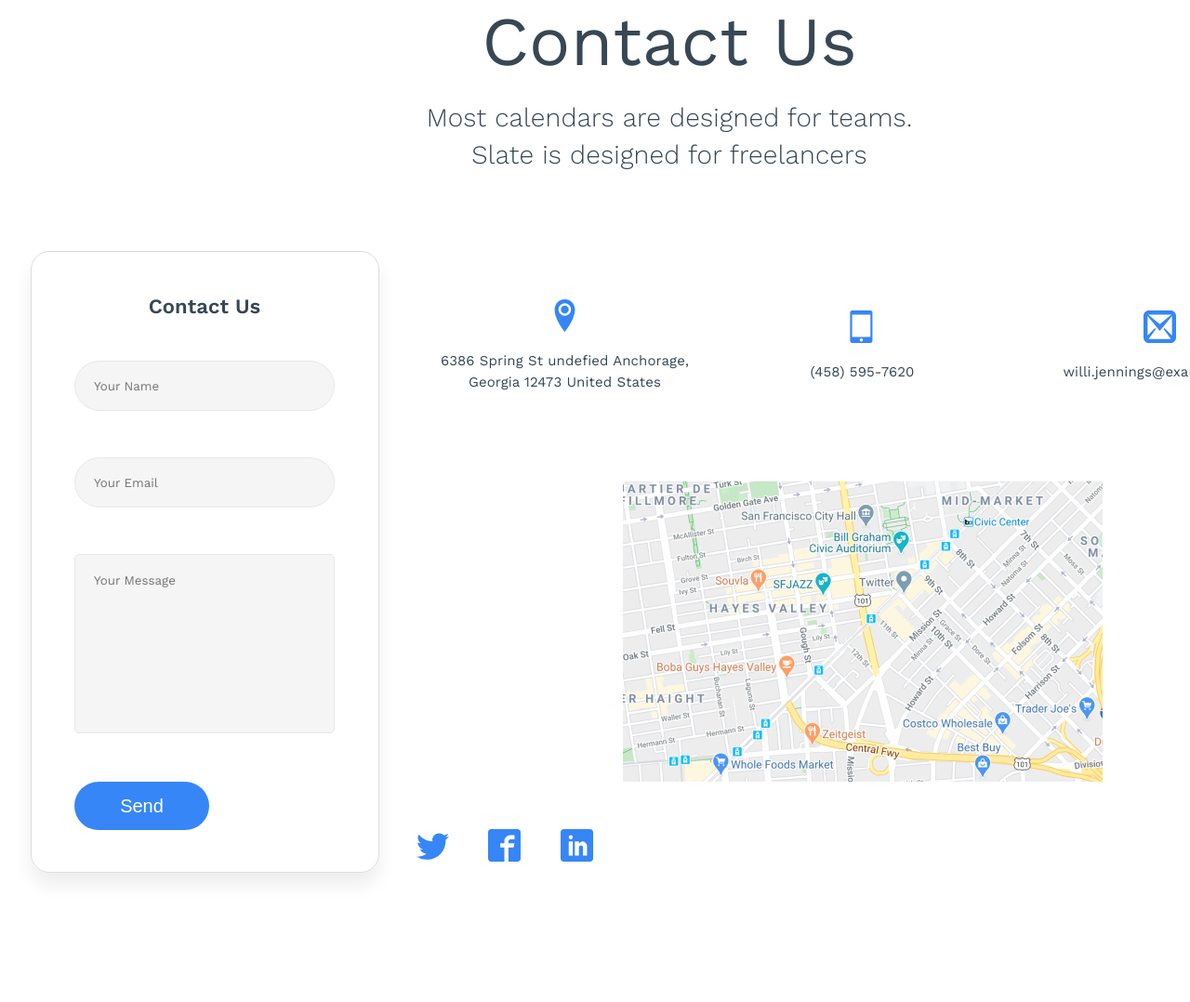
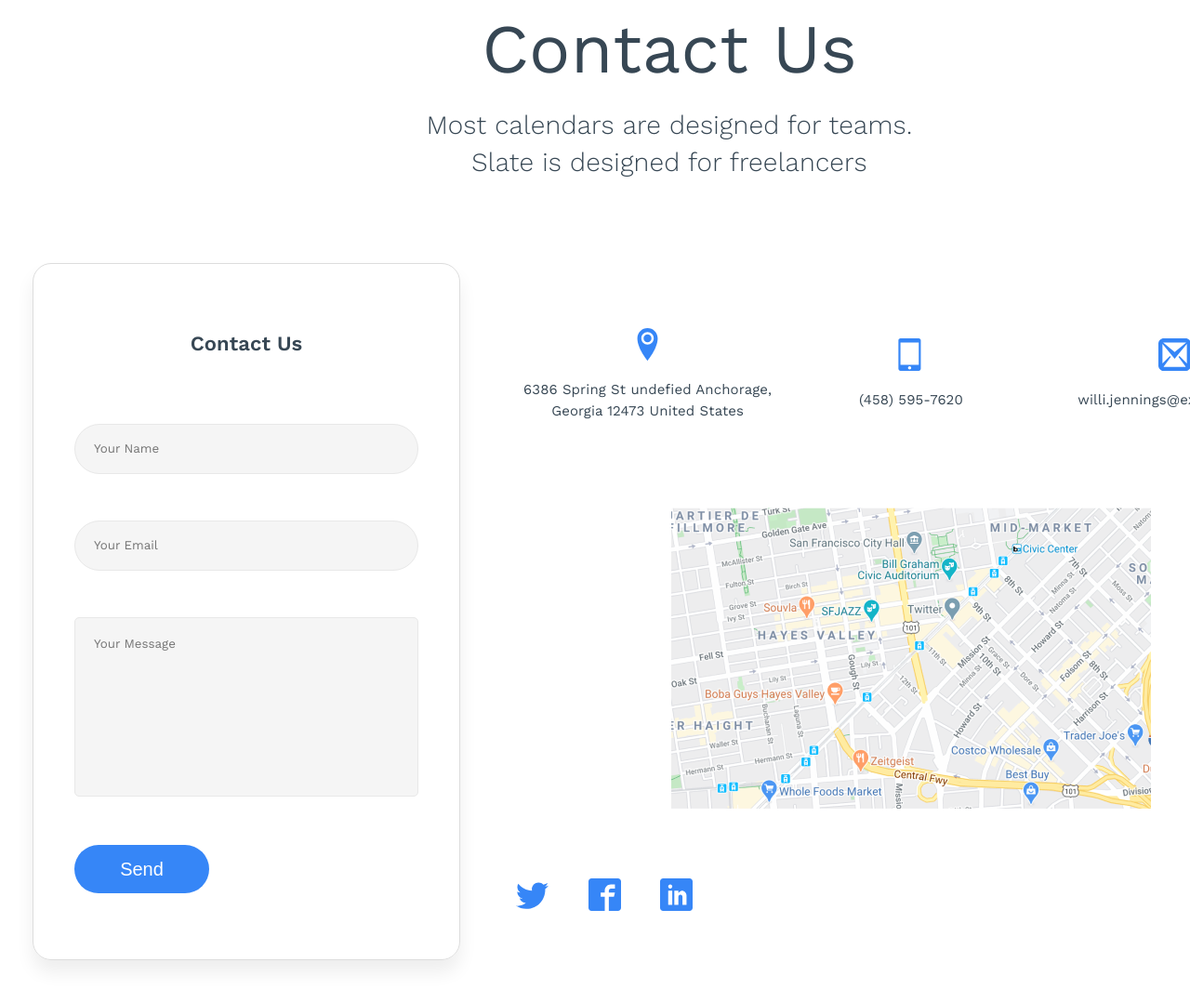
Before and after one commit to sagaban/pipistrello-project, a website: page index.html in a window 1280 px wide. Shown: the part 6553-7631 px from the top of the page at 93% size. Before the commit the page ends 7575 px from the top, so only its background shows below. Drawn offline with nearby package versions, Linux system fonts and the light colour scheme; files that its build step writes are made by us from their sources.

Commit message:
nueva contact section

```diff
--- a/index.html
+++ b/index.html
@@ -436,7 +436,7 @@
     <!--CONTACT SECTION-->
 
     <div class="contact">
-        <div class="contact_mobile-box">
+
         <div class="contact_title">
             <h2 class="h2_dark">Contact Us</h2>
             <h4 class="h4_dark h4_desk-none">Most calendars are designed for teams</h4>
@@ -445,6 +445,8 @@
             </h4>
         </div>
 
+        <div class="contact_box1">
+            <div class="contact_box2">
                 <div class="contact_social">
                     <div class="contact_social-icon--box">
                         <a href="#">
@@ -471,26 +473,30 @@
                     </div>
                 </div>
 
+                <img src="img/@ map screen.png" alt="mapa" class="web_img">
+
                 <div class="contact_items">
                     <div class="contact_items-box">
                         <svg class="contact_social-icon">
                             <use xlink:href="img/sprite.svg#icon-location2"></use>
                         </svg>
-                    <h5 class="h5_left">6386 Spring St undefied Anchorage, Georgia 12473 United States</h6>
+                        <h5 class="h5_left h5_contact">6386 Spring St undefied Anchorage, Georgia 12473 United States
+                            </h6>
                     </div>
 
                     <div class="contact_items-box">
                         <svg class="contact_social-icon">
                             <use xlink:href="img/sprite.svg#icon-mobile2"></use>
                         </svg>
-                    <h5 class="h5_left">(458) 595-7620</h6>
+                        <h5 class="h5_left h5_contact">(458) 595-7620</h6>
                     </div>
 
                     <div class="contact_items-box">
                         <svg class="contact_social-icon">
                             <use xlink:href="img/sprite.svg#icon-mail2"></use>
                         </svg>
-                    <h5 class="h5_left">willi.jennings@example.com</h6>
+                        <h5 class="h5_left h5_contact">willi.jennings@example.com</h6>
+                    </div>
                 </div>
             </div>
 
@@ -524,98 +530,7 @@
             </div>
         </div>
 
-        <div class="contact_web-box">
-            <div class="contact_title">
-                <h2 class="h2_dark">Contact Us</h2>
-                <h4 class="h4_dark h4_desk-none">Most calendars are designed for teams</h4>
-                <h4 class="h4_dark-desk">
-                    Most calendars are designed for teams. Slate is designed for freelancers
-                </h4>
-            </div>
 
-            <div class="contact_web-box--1">
-                <div class="contact_web-box--2">
-                    <div class="contact_items contact_items-web">
-                        <div class="contact_items-box contact_items-box--web">
-                            <svg class="contact_social-icon">
-                                <use xlink:href="img/sprite.svg#icon-location2"></use>
-                            </svg>
-                            <h5>6386 Spring St undefied Anchorage, Georgia 12473 United States</h6>
-                        </div>
-
-                        <div class="contact_items-box contact_items-box--web">
-                            <svg class="contact_social-icon">
-                                <use xlink:href="img/sprite.svg#icon-mobile2"></use>
-                            </svg>
-                            <h5>(458) 595-7620</h6>
-                        </div>
-
-                        <div class="contact_items-box contact_items-box--web">
-                            <svg class="contact_social-icon">
-                                <use xlink:href="img/sprite.svg#icon-mail2"></use>
-                            </svg>
-                            <h5>willi.jennings@example.com</h6>
-                        </div>
-                    </div>
-
-                    <img src="img/@ map screen.png" alt="mapa" class="contact_web-box--img">
-
-                    <div class="contact_social contact_social-web">
-                        <div class="contact_social-icon--box">
-                            <a href="#">
-                                <svg class="contact_social-icon">
-                                    <use xlink:href="img/sprite.svg#icon-twitter"></use>
-                                </svg>
-                            </a>
-                        </div>
-
-                        <div class="contact_social-icon--box">
-                            <a href="#">
-                                <svg class="contact_social-icon">
-                                    <use xlink:href="img/sprite.svg#icon-facebook2"></use>
-                                </svg>
-                            </a>
-                        </div>
-
-                        <div class="contact_social-icon--box">
-                            <a href="#">
-                                <svg class="contact_social-icon">
-                                    <use xlink:href="img/sprite.svg#icon-linkedin"></use>
-                                </svg>
-                            </a>
-                        </div>
-                    </div>
-                </div>
-
-
-                <div class="contact_form">
-                    <h3>Contact Us</h3>
-                    <!--Form-->
-                    <form action="#" method="post" autocomplete="off">
-
-                        <ul class="contact_form-ul">
-                            <li class="contact_form-li">
-                                <label for="name" class="contact_form-label">Name:</label>
-                                <input type=text id="name" name="user-name" placeholder="Your Name"
-                                    class="contact_form-input">
-                            </li>
-                            <li class="contact_form-li">
-                                <label for="email" class="contact_form-label">Email:</label>
-                                <input type="email" id="email" name="user-email" placeholder="Your Email"
-                                    class="contact_form-input">
-                            </li>
-                            <li class="contact_form-li">
-                                <label for="msg" class="contact_form-label">Message:</label>
-                                <textarea id="msg" name="user-message" placeholder="Your Message"
-                                    class="contact_form-input contact_form-input--msg"></textarea>
-                            </li>
-                            <li class="contact_form-li">
-                                <button type="submit" action="#" class="btn btn-small">Send</button>
-                            </li>
-                        </ul>
-                    </form>
-
-                </div>
     </div>
     </div>
 
--- a/sass/base/_typography.scss
+++ b/sass/base/_typography.scss
@@ -179,6 +179,13 @@ h5 {
     margin-left: 2rem;
 }
 
+.h5_contact {
+    @include respond(desk-top) {
+        text-align: center;
+        width: 27rem;
+        margin-left: 0;
+    }
+}
 //////////////////////////H6
 
 h6 {
--- a/sass/layouts/_contact.scss
+++ b/sass/layouts/_contact.scss
@@ -1,16 +1,41 @@
 .contact {
-    &_mobile-box {
-        width: 35.8rem;
-        height: 150rem;
+    width: 41.8rem;
+    height: 156rem;
     margin: 0 auto;
-
     display: flex;
     flex-direction: column;
     align-items: center;
     justify-content: space-evenly;
 
     @include respond(desk-top) {
-            display: none;
+        width: 144rem;
+        height: 120rem;
+    }
+
+    &_box1 {
+        height: 111rem;
+        display: flex;
+        flex-direction: column;
+        align-items: center;
+        justify-content: space-between;
+
+        @include respond(desk-top) {
+            flex-direction: row;
+            width: 137rem;
+            height: 75rem;
+        }
+    }
+
+    &_box2 {
+        height: 36rem;
+        display: flex;
+        flex-direction: column;
+        align-items: center;
+        justify-content: space-between;
+
+        @include respond(desk-top) {
+            height: 67rem;
+            width: 85rem;
         }
     }
 
@@ -26,6 +51,12 @@
         flex-direction: column;
         align-items: center;
         justify-content: space-evenly;
+
+        @include respond(desk-top) {
+            width: 46rem;
+            order: -1;
+            height: 75rem;
+        }
 
         &-ul {
             list-style: none;
@@ -54,6 +85,10 @@
             border-radius: 10rem;
             font-family: inherit;
 
+            @include respond(desk-top) {
+                width: 37rem;
+            }
+
             &--msg {
                 height: 19.3rem;
                 border-radius: 5px;
@@ -76,15 +111,16 @@
         align-items: center;
         justify-content: space-between;
 
+        @include respond(desk-top) {
+            order: 2;
+            align-self: self-start;
+        }
+
         &-icon {
             width: 3.5rem;
             height: 3.5rem;
             fill: $color-blue-light;
             cursor: pointer;
-        }
-
-        &-web {
-            align-self: start;
         }
     }
 
@@ -97,6 +133,12 @@
         justify-content: space-around;
         align-items: center;
 
+        @include respond(desk-top) {
+            flex-direction: row;
+            width: 85rem;
+            height: 16rem;
+        }
+
         &-box {
             display: flex;
             align-items: center;
@@ -104,47 +146,21 @@
             width: 31.9rem;
             height: 20rem;
 
-            &--web {
+            @include respond(desk-top) {
+                width: 29rem;
                 flex-direction: column;
                 justify-content: center;
                 gap: 2rem;
             }
         }
-
-        &-web {
-            flex-direction: row;
-            width: 96rem;
     }
 }
 
-    &_web-box {
+.web_img {
     display: none;
 
     @include respond(desk-top) {
         display: unset;
-            margin: 0 auto;
-            width: 144rem;
-            height: 110rem;
-            display: flex;
-            flex-direction: column;
-            align-items: center;
-            justify-content: space-evenly;
-        }
-
-        &--1 {
-            display: flex;
-
-            align-items: center;
-            justify-content: space-around;
-            gap: 4rem;
-        }
-        &--2 {
         order: 1;
-            align-items: center;
-            display: flex;
-            flex-direction: column;
-
-            gap: 4rem;
     }
 }
-}
```
Lines whose indentation alone changed are shown as unchanged.
